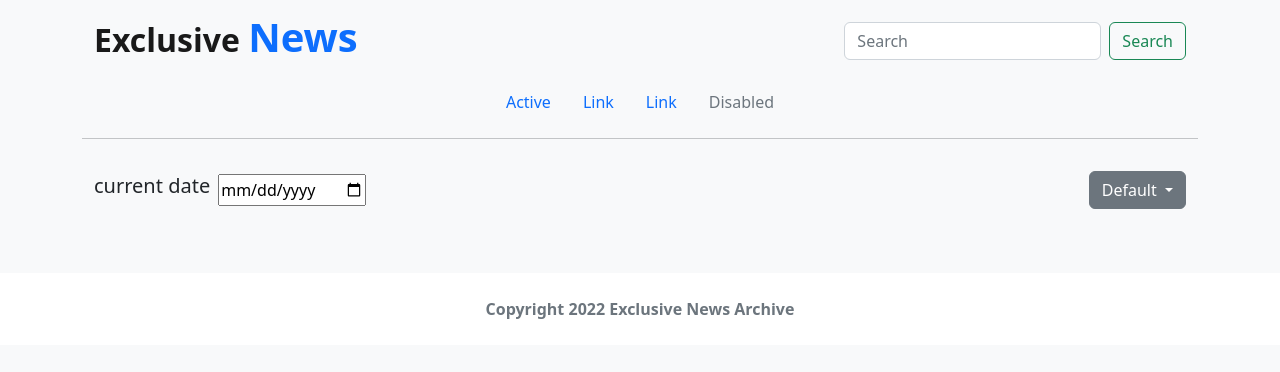
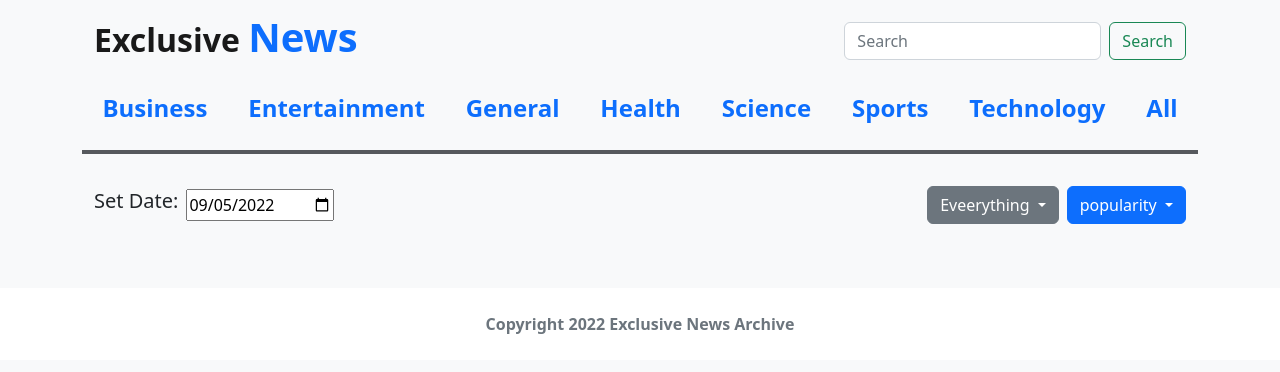
Before and after one commit to aknathweb/module-6-practice-1, a plain HTML site: page index.html in a window 1280 px wide. Drawn offline with nearby package versions, Linux system fonts and the light colour scheme; no server answers.

Commit message:
date value fix

```diff
--- a/index.html
+++ b/index.html
@@ -27,43 +27,67 @@
               <h1 class="navbar-brand fs-2 fw-bold">Exclusive <strong class="text-primary fs-1 fw-bolder">News</strong></h1>
               <form class="d-flex" role="search">
                 <input class="form-control me-2" type="search" placeholder="Search" aria-label="Search">
-                <button class="btn btn-outline-success" type="button">Search</button>
+                <button class="btn btn-outline-success" type="button" id="search">Search</button>
               </form>
             </div>
         </nav>
          <!-- navbaar end -->
          <!-- Categories start   -->
-         <ul class="nav justify-content-center">
-            <li class="nav-item">
-              <a class="nav-link active" aria-current="page" href="#">Active</a>
+         <ul class="nav justify-content-around">
+            <li class="fs-4 fw-bold nav-item">
+              <a class="nav-link active" aria-current="page" href="#">Business</a>
             </li>
-            <li class="nav-item">
-              <a class="nav-link" href="#">Link</a>
+            <li class="fw-bolder fs-4 nav-item">
+              <a class="nav-link" href="#">Entertainment</a>
             </li>
-            <li class="nav-item">
-              <a class="nav-link" href="#">Link</a>
+            <li class="fw-bolder fs-4 nav-item">
+              <a class="nav-link" href="#">General</a>
             </li>
-            <li class="nav-item">
-              <a class="nav-link disabled">Disabled</a>
+            <li class="fw-bolder fs-4 nav-item">
+              <a class="nav-link" href="#">Health</a>
+            </li>
+            <li class="fw-bolder fs-4 nav-item">
+              <a class="nav-link" href="#">Science</a>
+            </li>
+            <li class="fw-bolder fs-4 nav-item">
+              <a class="nav-link" href="#">Sports</a>
+            </li>
+            <li class="fw-bolder fs-4 nav-item">
+              <a class="nav-link" href="#">Technology</a>
+            </li>
+            <li class="fw-bolder fs-4 nav-item">
+              <a class="nav-link" href="#">All</a>
             </li>
           </ul>
          <!-- Categories end   -->
-          <hr>
+          <hr class="border border-dark border-2 opacity-75">
 
         <div class="d-block d-md-flex justify-content-between container-fluid">
             <div class="my-3 d-md-flex d-block my-auto">
-                <h5 class="me-2">current date</h5>
-                <input class="me-2" type="date" placeholder="Search">
+                <h5 class="me-2" id="current_date">Set Date:</h5>
+                <input class="me-2" id="select_date" value="2022-09-15" type="date" >
             </div>
-            <div class="dropdown my-3">
+          <div class="d-flex">
+            <div class="dropdown my-3 me-2">
                 <button class="btn btn-secondary dropdown-toggle" type="button" data-bs-toggle="dropdown" aria-expanded="false">
-                  Default
+                 Eveerything
                 </button>
                 <ul class="dropdown-menu">
                   <li><a class="dropdown-item" href="#">Everything</a></li>
                   <li><a class="dropdown-item" href="#">Top Headlines</a></li>
                 </ul>
+            </div>
+            <div class="dropdown my-3">
+              <button class="btn btn-primary dropdown-toggle" type="button" data-bs-toggle="dropdown" aria-expanded="false">
+                popularity
+                </button>
+                <ul class="dropdown-menu">
+                  <li><a class="dropdown-item" href="#">popularity</a></li>
+                  <li><a class="dropdown-item" href="#">relevancy</a></li>
+                  <li><a class="dropdown-item" href="#">publishedAt</a></li>
+                </ul>
               </div>
+          </div>
            </div>
         </div>
 
@@ -75,6 +99,7 @@
     <main class="my-5">
         <!-- blog section start  -->
         <section class="container" id="blogs">
+
         </section>
         <!-- blog section end -->
     </main>
--- a/newapi.js
+++ b/newapi.js
@@ -17,19 +17,41 @@ const news_data=async()=>{
 news_data();
 // crate blogs dynamicaly start
 
+//current date start
+
+const date=new Date();
+const [month, day, year] = [date.getMonth(), date.getDate(), date.getFullYear()];
+//padStart for fix the length and fill with number
+// but must be string perform value
+// document.getElementById('current_date').innerText=`${year}-${month.toString().padStart(2,0)}-${day.toString().padStart(2,0)}`;
+document.getElementById('select_date').value=`${year}-${(month+1).toString().padStart(2,0)}-${day.toString().padStart(2,0)}`;
+
+// document.getElementById('search').addEventListener('click',()=>{
+//     console.log(document.getElementById('select_date').value)
+// })
+
+//current date end
+
 const blog_section = document.getElementById('blogs');
 function articles_show(articles)
 {
     console.log(articles);
 articles.forEach(item => {
 const blog = document.createElement("div");
-blog.classList.add("my-2", "p-3", "bg-white", "shedow-lg", "rounded")
+blog.classList.add("my-3", "p-2", "bg-white", "shedow-lg", "rounded","border-secondary")
 blog.innerHTML = `
-            <h1>${item.title}</h1>
-            <small>_<strong>${item.author}</strong></small>
-            <br>
-            <small>${item.publishedAt}</small>
-            <p class="my-3">${item.description}</p>
+<div class="row">
+  <div class="my-2 px-4 col-12 col-md-8">
+    <h2>${item.title}</h2>
+    <p class="my-2">${item.description}</p>
+    <small><strong>${item.author}</strong></small>
+    <br>
+    <small>${item.publishedAt}</small>
+  </div>
+  <div class="col-12 col-md-4 m-auto">
+    <img src=${item.urlToImage} class="img-fluid rounded" alt="">
+  </div>
+</div>
             `;
 blog_section.appendChild(blog);
 });
```
